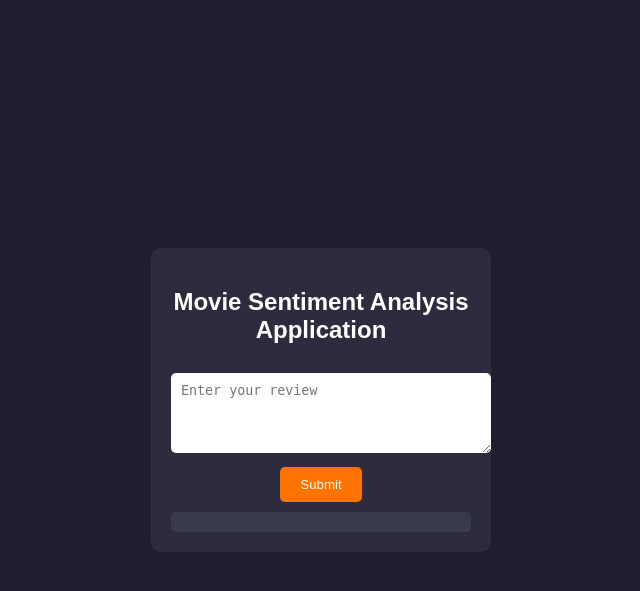
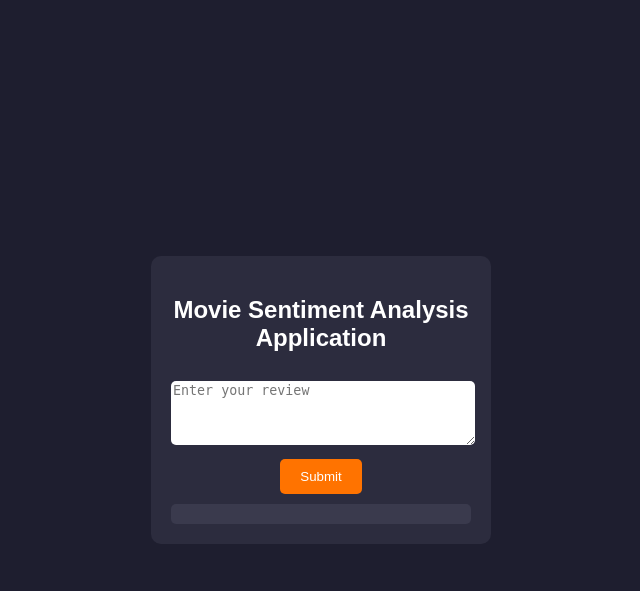
Before and after one commit to roshi45/Movie_review_SentimentAnalysis, a Flask app: page / in a window 1280 px wide. Shown: the top 591 px of the page, without its empty margins (319-959 px from the left). Run offline with Flask 3, Linux system fonts and the light colour scheme; parts of the project's set-up code (start-up, migrations or seed data) failed here and were passed over.

Commit message:
Update index.html

```diff
--- a/templates/index.html
+++ b/templates/index.html
@@ -26,7 +26,6 @@
 
         input, textarea {
             width: 100%;
-            padding: 10px;
             margin: 10px 0;
             border: none;
             border-radius: 5px;
```
